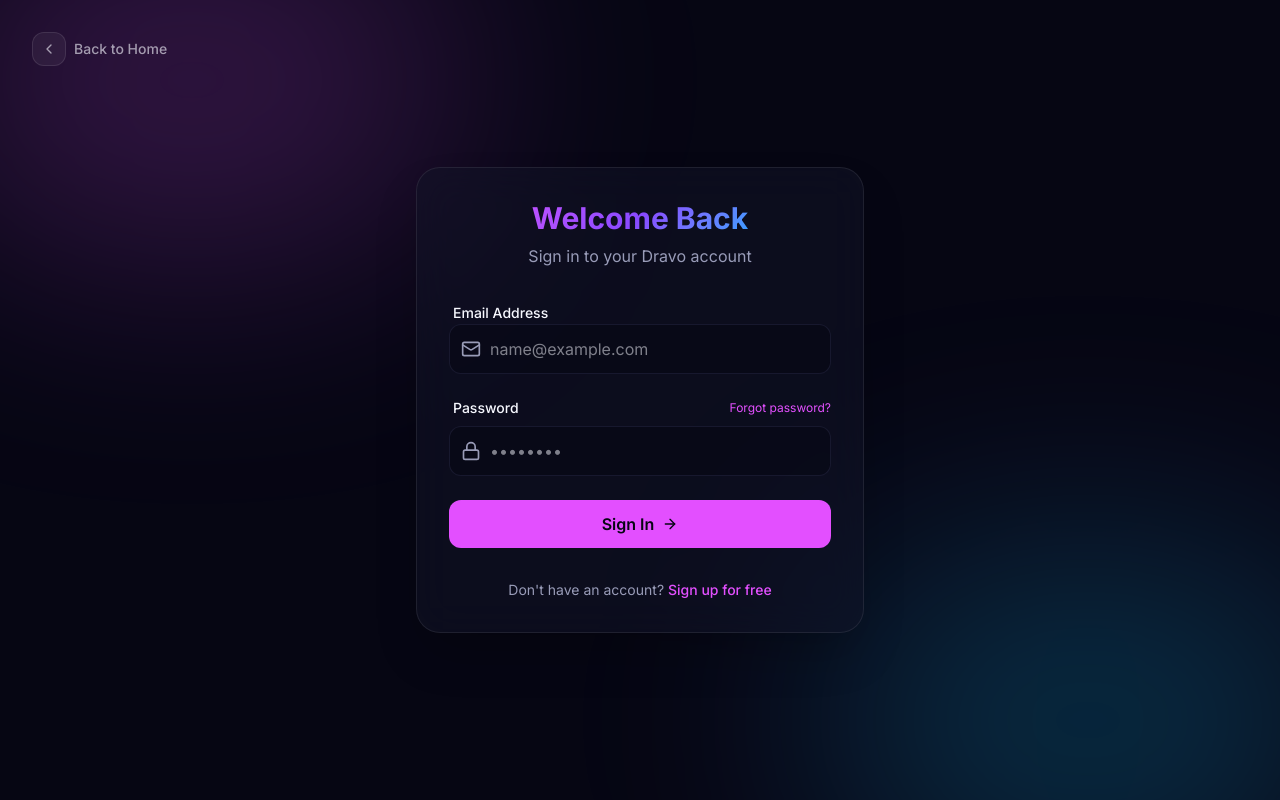
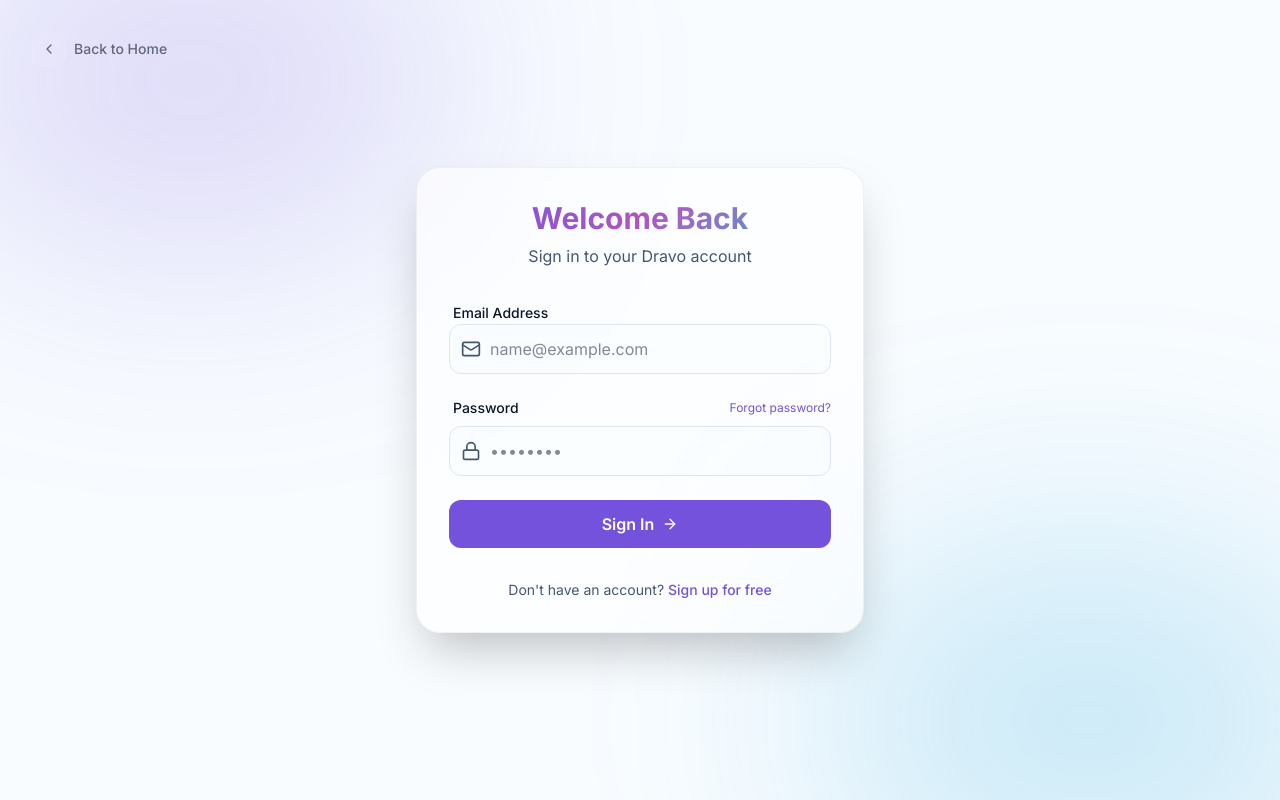
Before and after one commit to AAroRaad/Dravo, a Next.js app: page /login in a window 1280 px wide. Built offline with nearby package versions, Linux system fonts and the light colour scheme.

Commit message:
feat: implement Web3 wallet connection store and UI components including Navbar, AlertModal, and WalletConnect integration

```diff
--- a/app/globals.css
+++ b/app/globals.css
@@ -19,6 +19,33 @@
 
 :root {
   --radius: 1rem;
+  /* Light theme - Premium Soft Aesthetic */
+  --background: oklch(0.99 0.01 260); /* Almost white with a hint of cool grey */
+  --foreground: oklch(0.2 0.04 260); /* Dark slate for high contrast */
+  --primary: oklch(0.55 0.2 290); /* Elegant deep purple/indigo */
+  --primary-foreground: oklch(0.99 0.01 260);
+  --secondary: oklch(0.65 0.15 230); /* Muted vibrant blue */
+  --muted: oklch(0.96 0.02 260);
+  --muted-foreground: oklch(0.45 0.05 260);
+  --accent: oklch(0.6 0.18 320); /* Soft pinkish accent */
+  --border: oklch(0.92 0.02 260);
+  --input: oklch(0.96 0.02 260);
+  --ring: oklch(0.55 0.2 290);
+
+  --gradient-primary: linear-gradient(135deg, oklch(0.55 0.2 290), oklch(0.6 0.18 320), oklch(0.65 0.15 230));
+  --gradient-radial: radial-gradient(circle at 50% 0%, oklch(0.55 0.2 290 / 0.1), transparent 70%);
+  --gradient-card: linear-gradient(145deg, oklch(1 0 0), oklch(0.98 0.01 260));
+  --shadow-glow: 0 0 50px oklch(0.55 0.2 290 / 0.15);
+  --shadow-card: 0 10px 40px -10px oklch(0.2 0.04 260 / 0.08);
+  --bg-radial-1: oklch(0.55 0.2 290 / 0.04);
+  --bg-radial-2: oklch(0.65 0.15 230 / 0.04);
+
+  --bg-glass: oklch(1 0 0 / 0.6);
+  --border-glass: oklch(0.2 0.04 260 / 0.05);
+}
+
+.dark {
+  /* Dark theme */
   --background: oklch(0.13 0.03 280);
   --foreground: oklch(0.98 0.01 280);
   --primary: oklch(0.7 0.27 320);
@@ -36,25 +63,29 @@
   --gradient-card: linear-gradient(145deg, oklch(0.2 0.05 285 / 0.9), oklch(0.15 0.04 280 / 0.6));
   --shadow-glow: 0 0 60px oklch(0.7 0.27 320 / 0.4);
   --shadow-card: 0 20px 60px -20px oklch(0.05 0.03 280 / 0.8);
+  --bg-radial-1: oklch(0.7 0.27 320 / 0.15);
+  --bg-radial-2: oklch(0.75 0.2 220 / 0.1);
+
+  --bg-glass: oklch(0.2 0.04 280 / 0.5);
+  --border-glass: oklch(1 0 0 / 0.08);
 }
 
 @layer base {
   * { border-color: var(--color-border); }
   html {
-    color-scheme: dark;
     scroll-behavior: smooth;
   }
   body {
     background-color: var(--color-background);
     color: var(--color-foreground);
     background-image:
-      radial-gradient(ellipse at 20% 0%, oklch(0.7 0.27 320 / 0.15), transparent 50%),
-      radial-gradient(ellipse at 80% 50%, oklch(0.75 0.2 220 / 0.1), transparent 50%);
+      radial-gradient(ellipse at 20% 0%, var(--bg-radial-1), transparent 50%),
+      radial-gradient(ellipse at 80% 50%, var(--bg-radial-2), transparent 50%);
     min-height: 100vh;
   }
 
   *:focus-visible {
-    outline: 3px solid oklch(0.7 0.27 320);
+    outline: 3px solid var(--ring);
     outline-offset: 3px;
   }
 
@@ -78,16 +109,16 @@
   color: transparent;
 }
 @utility glass {
-  background: oklch(0.2 0.04 280 / 0.5);
+  background: var(--bg-glass);
   backdrop-filter: blur(20px);
-  border: 1px solid oklch(1 0 0 / 0.08);
+  border: 1px solid var(--border-glass);
 }
 @utility glow-primary { box-shadow: var(--shadow-glow); }
 
 @keyframes float { 0%,100% { transform: translateY(0); } 50% { transform: translateY(-20px); } }
 @keyframes pulse-glow {
-  0%,100% { box-shadow: 0 0 30px oklch(0.7 0.27 320 / 0.4); }
-  50% { box-shadow: 0 0 60px oklch(0.7 0.27 320 / 0.7); }
+  0%,100% { box-shadow: 0 0 30px var(--bg-radial-1); }
+  50% { box-shadow: 0 0 60px var(--ring); }
 }
 .animate-float { animation: float 6s ease-in-out infinite; }
 .animate-pulse-glow { animation: pulse-glow 3s ease-in-out infinite; }
--- a/app/layout.tsx
+++ b/app/layout.tsx
@@ -12,13 +12,16 @@
   description: "Complete your 6-hour action, earn a unique token, and build unbreakable habits with Dravo.",
 };
 
+import { ToastContainer } from 'react-toastify';
+import 'react-toastify/dist/ReactToastify.css';
+
 export default function RootLayout({
   children,
 }: Readonly<{
   children: React.ReactNode;
 }>) {
   return (
-    <html lang="en" className="dark">
+    <html lang="en" suppressHydrationWarning>
       <body className={`${inter.className} min-h-screen bg-background text-foreground`}>
         <SkipLink />
         <Providers>
@@ -26,6 +29,7 @@
             {children}
           </div>
         </Providers>
+        <ToastContainer theme="dark" position="top-center" autoClose={2000} />
       </body>
     </html>
   );
--- a/components/Navbar.tsx
+++ b/components/Navbar.tsx
@@ -5,6 +5,7 @@
 import { UserDropdown } from "./UserDropdown";
 import { Zap, Menu, X } from "lucide-react";
 import { ConnectWalletButton } from "./web3/ConnectWalletButton";
+import { ThemeToggle } from "./ui/ThemeToggle";
 import { useState, useEffect } from "react";
 
 export function Navbar() {
@@ -61,6 +62,7 @@
         </div>
 
         <div className="hidden md:flex items-center gap-3">
+          <ThemeToggle />
           <ConnectWalletButton />
           {session ? (
             <UserDropdown user={session.user} />
@@ -82,8 +84,10 @@
           )}
         </div>
 
+        <div className="flex md:hidden items-center gap-2">
+          <ThemeToggle />
           <button
-          className="md:hidden p-2 -mr-2 text-foreground/80 hover:text-primary transition-colors focus-visible:outline-none focus-visible:ring-2 focus-visible:ring-primary rounded-lg"
+            className="p-2 -mr-2 text-foreground/80 hover:text-primary transition-colors focus-visible:outline-none focus-visible:ring-2 focus-visible:ring-primary rounded-lg"
             aria-label={isMobileMenuOpen ? "Close menu" : "Open menu"}
             aria-expanded={isMobileMenuOpen}
             aria-controls="mobile-nav"
@@ -91,6 +95,7 @@
           >
             {isMobileMenuOpen ? <X className="w-6 h-6" /> : <Menu className="w-6 h-6" />}
           </button>
+        </div>
       </div>
 
       {isMobileMenuOpen && (
--- a/components/Providers.tsx
+++ b/components/Providers.tsx
@@ -1,12 +1,15 @@
 "use client";
 
 import { SessionProvider } from "next-auth/react";
+import { ThemeProvider as NextThemesProvider } from "next-themes";
 import React from "react";
 
 export function Providers({ children }: { children: React.ReactNode }) {
   return (
-    <SessionProvider>
-      {children}
-    </SessionProvider>
+    <NextThemesProvider attribute="class" defaultTheme="system" enableSystem disableTransitionOnChange>
+      <SessionProvider>
+        {children}
+      </SessionProvider>
+    </NextThemesProvider>
   );
 }
--- /dev/null
+++ b/components/ui/ThemeToggle.tsx
@@ -0,0 +1,39 @@
+"use client";
+
+import * as React from "react";
+import { Moon, Sun } from "lucide-react";
+import { useTheme } from "next-themes";
+
+export function ThemeToggle() {
+  const { theme, setTheme, resolvedTheme } = useTheme();
+  const [mounted, setMounted] = React.useState(false);
+
+  React.useEffect(() => {
+    setMounted(true);
+  }, []);
+
+  if (!mounted) {
+    return (
+      <button className="relative w-9 h-9 flex items-center justify-center rounded-xl bg-muted/50 border border-border/50 opacity-50 cursor-not-allowed">
+        <Sun className="h-[1.2rem] w-[1.2rem] text-transparent" />
+      </button>
+    );
+  }
+
+  const isDark = resolvedTheme === "dark";
+
+  return (
+    <button
+      onClick={() => setTheme(isDark ? "light" : "dark")}
+      className="relative cursor-pointer w-9 h-9 flex items-center justify-center rounded-xl bg-muted/30 border border-border/50 hover:bg-muted hover:border-border transition-all focus-visible:outline-none focus-visible:ring-2 focus-visible:ring-primary"
+      aria-label="Toggle theme"
+    >
+      <Sun
+        className={`h-[1.2rem] w-[1.2rem] transition-all text-foreground ${isDark ? "rotate-0 scale-100" : "-rotate-90 scale-0"}`}
+      />
+      <Moon
+        className={`absolute h-[1.2rem] w-[1.2rem] transition-all text-foreground ${isDark ? "rotate-90 scale-0" : "rotate-0 scale-100"}`}
+      />
+    </button>
+  );
+}
--- a/components/web3/ConnectWalletButton.tsx
+++ b/components/web3/ConnectWalletButton.tsx
@@ -3,7 +3,6 @@
 import { useEffect } from "react";
 import { useWeb3Store } from "@/lib/store/useWeb3Store";
 import { Loader2, Wallet } from "lucide-react";
-import { AlertModal } from "@/components/ui/AlertModal";
 
 export function ConnectWalletButton() {
   const { walletAddress, isConnecting, walletError, connectWallet, disconnectWallet, clearWalletError } = useWeb3Store();
@@ -57,14 +56,6 @@
           )}
         </button>
       )}
-
-      <AlertModal
-        isOpen={!!walletError}
-        onClose={clearWalletError}
-        title="Wallet Connection Failed"
-        message={walletError || ""}
-        type="error"
-      />
     </>
   );
 }
--- a/lib/store/useWeb3Store.ts
+++ b/lib/store/useWeb3Store.ts
@@ -1,6 +1,7 @@
 import { create } from 'zustand';
 import { persist } from 'zustand/middleware';
 import { BrowserProvider } from 'ethers';
+import { toast } from 'react-toastify';
 
 interface Web3State {
   walletAddress: string | null;
@@ -33,11 +34,15 @@
               set({ walletAddress: accounts[0] });
             }
           } else {
-            set({ walletError: "No wallet detected. Install MetaMask to continue." });
+            toast.error("No wallet detected. Install MetaMask to continue.", { autoClose: 2000 });
           }
         } catch (error: any) {
-          console.error("Failed to connect wallet:", error);
-          set({ walletError: error?.message || "Failed to connect wallet." });
+          if (error?.code === 4001 || error?.code === 'ACTION_REJECTED' || error?.message?.includes('User rejected')) {
+            toast.error("Connection request was rejected by the user.", { autoClose: 2000 });
+          } else {
+            console.error("Failed to connect wallet:", error);
+            toast.error(error?.message || "Failed to connect wallet.", { autoClose: 2000 });
+          }
         } finally {
           set({ isConnecting: false });
         }
--- a/package.json
+++ b/package.json
@@ -20,9 +20,11 @@
     "lucide-react": "^0.460.0",
     "next": "^15.0.0",
     "next-auth": "^5.0.0-beta.31",
+    "next-themes": "^0.4.6",
     "prisma": "^7.8.0",
     "react": "^19.0.0",
     "react-dom": "^19.0.0",
+    "react-toastify": "^11.1.0",
     "recharts": "^3.8.1",
     "server-only": "^0.0.1",
     "tailwind-merge": "^3.6.0",
```
Also changed, not shown: components/ui/AlertModal.tsx (+19 -21 lines), 1 other file (tests, documents, lock files or other folders). Lines whose indentation alone changed are shown as unchanged.
